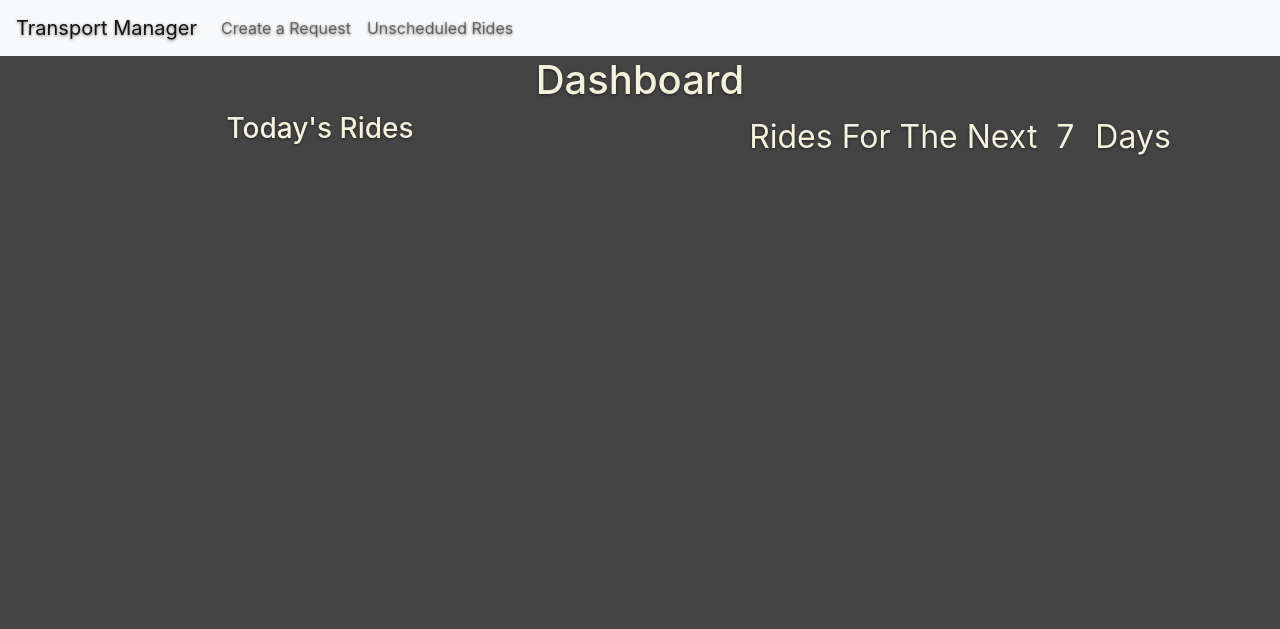
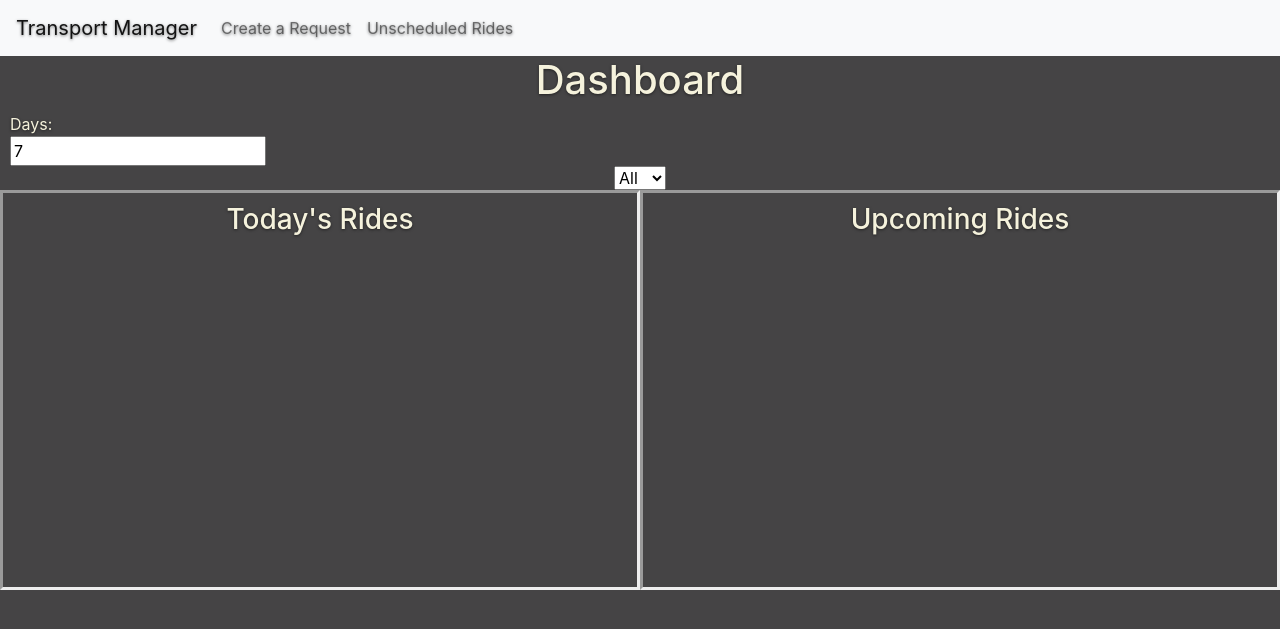
Before and after one commit to Yourcelium/Transport-Manager, a Django app: page /schedule/ in a window 1280 px wide. Shown: the top 629 px of the page. Run offline with Django 3.2, Linux system fonts and the light colour scheme; the visitor is signed in with stand-in values (Sample User, id 1); data that the repository does not hold is empty; some libraries are stand-ins or nearby versions.

Commit message:
Combined vue on dashboard, search by floor

```diff
--- a/schedule/models.py
+++ b/schedule/models.py
@@ -6,7 +6,7 @@ class Resident(models.Model):
     last_name=models.CharField(max_length=35)
     date_of_birth = models.DateField()
     medicaid_number = models.CharField(max_length=8, blank=True, null=True)
-    room_number = models.CharField(max_length=5, blank=True, null=True)
+    room_number = models.CharField(max_length=5)
     ride_to_care_eligble = models.BooleanField(default=False)
     can_transfer = models.BooleanField(default=False)
     wheelchair_van = models.BooleanField(default=True)
--- a/schedule/urls.py
+++ b/schedule/urls.py
@@ -19,7 +19,6 @@ urlpatterns = [
     path('trip/future', views.list_future_trips, name='list_future_trips'),
     path('trip/api_triplist_unscheduled', views.api_triplist_unscheduled, name='api_triplist_unscheduled'),
     path('trip/api_unscheduled', views.render_unscheduled_triplist, name='api_triplist_unscheduled'),
-
 
     #Resident
     path('resident/', views.list_residents, name='list_residents'),
--- a/schedule/views.py
+++ b/schedule/views.py
@@ -1,8 +1,11 @@
+import operator
 from django.shortcuts import render, get_object_or_404, redirect
 from django.views.generic import View, CreateView, DetailView, UpdateView, DeleteView, ListView
 from django.http import JsonResponse
+from django.db.models import Q, QuerySet
 
 from datetime import timezone, datetime, timedelta
+from functools import reduce
 
 from rest_framework import viewsets
 from rest_framework.response import Response
@@ -87,18 +90,16 @@ def render_unscheduled_triplist(request):
 # API VIEWS
 @api_view(['GET'])
 def list_today_trips(request):
-    trips = Trip.objects.filter(trip_datetime__date=datetime.today())
-    trips = TripSerializer(trips, many=True)
-    return Response(trips.data)
-
-@api_view(['GET'])
-def list_future_trips(request):
-    days = int(request.GET.get('days', 7))
-    end = datetime.today() + timedelta(days=days)
-    tomorrow = datetime.today() + timedelta(days=1)
-    trips = Trip.objects.filter(trip_datetime__date__gte=tomorrow, trip_datetime__date__lte=end)
-    trips = TripSerializer(trips, many=True)
-    return Response(trips.data)
+    floor = int(request.GET.get('floor', 0))
+    if floor == 0:
+        trips = Trip.objects.filter(trip_datetime__date=datetime.today())
+        trips = TripSerializer(trips, many=True)
+        return Response(trips.data)
+    else:
+        residents = Resident.objects.filter(room_number__startswith=floor)
+        residents = [Q(resident=resident) for resident in residents]
+        trips = Trip.objects.filter(reduce(operator.or_, residents), trip_datetime__date=datetime.today()).order_by('-trip_datetime')
+        trips = TripSerializer(trips, many=True)
 
 @api_view(['GET'])
 def api_triplist_unscheduled(request):
@@ -107,7 +108,22 @@ def api_triplist_unscheduled(request):
     trips = TripSerializer(trips, many=True)
     return Response(trips.data)
 
-
+@api_view(['GET'])
+def list_future_trips(request):
+    floor = int(request.GET.get('floor', 0))
+    days = int(request.GET.get('days', 7))
+    end = datetime.today() + timedelta(days=days)
+    tomorrow = datetime.today() + timedelta(days=1)
+    if floor == 0:
+        trips = Trip.objects.filter(trip_datetime__date__gte=tomorrow, trip_datetime__date__lte=end).order_by('-trip_datetime')
+        trips = TripSerializer(trips, many=True)
+        return Response(trips.data)
+    else:
+        residents = Resident.objects.filter(room_number__startswith=floor)
+        residents = [Q(resident=resident) for resident in residents]
+        trips = Trip.objects.filter(reduce(operator.or_, residents), trip_datetime__date__gte=tomorrow, trip_datetime__date__lte=end).order_by('-trip_datetime')
+        trips = TripSerializer(trips, many=True)
+        return Response(trips.data)
 
 
 
--- a/static/css/site.css
+++ b/static/css/site.css
@@ -156,3 +156,11 @@ body {
 .time-banner {
   font-size: 2em;
 }
+
+.trip-list-display {
+  border: 5px solid groove;
+  border-style: inset;
+  padding: 10px;
+  height: 400px;
+  overflow: scroll;
+}
--- a/static/js/dashboard/trips_future.js
+++ b/static/js/dashboard/trips_future.js
@@ -5,20 +5,21 @@ new Vue({
     data: {
         trips : [],
         days: 7,
+        floor: 0,
         loading: false,
     },
     methods: {
         getFutureTrips: function(){
             this.loading=true;
             var self = this
-            $.get('/schedule/trip/future' + '?days=' + self.days)
+            $.get('/schedule/trip/future' + '?days=' + self.days + '?floor=' + self.floor)
             .done(function(trips){
                 self.trips = trips
                 self.loading = false;
             })
         },
 
-        checkSubmit: function(event){
+        checkSubmitDays: function(event){
             if (event.code === 'Enter'){
                 this.getFutureTrips()
             }
--- a/templates/index.html
+++ b/templates/index.html
@@ -6,9 +6,9 @@
         Welcome To Your Transportation Manager
     </h2>
 
-    {% if request.user.is_athenticated %}
-    <form action="{% url 'accounts:profile' %}">
-        <input type="submit" value="Go to Your Profile">
+    {% if request.user.is_authenticated %}
+    <form action="{% url 'schedule:dashboard' %}">
+        <input type="submit" value="Go to Your Dashboard">
     </form>
 
     {% else %}
--- a/templates/schedule/dashboard.html
+++ b/templates/schedule/dashboard.html
@@ -4,34 +4,46 @@
 {% block content %}
 {% if request.user.is_authenticated %}
 <h1>Dashboard</h1>
+<div id="dashboard">
+    <div class="control-pannel">
+        <div class="time-input input">
+        Days: <input type="text" v-model="days" v-on:keypress="checkSubmitDays">
+        </div>
+        <div class="floor-input input">
+            <select name="floor" v-model="floor">
+                <option value="0">All</option>
+                <option value="2">2nd</option>
+                <option value="3">3rd</option>
+                <option value="4">4th</option>
+                <option value="5">5th</option>
+            </select>
+        </div>
+    </div>
+
     <div class="display-content">
-    <div v-cloak id="trips-today">
+        <div v-cloak id="trips-today" class="trip-list-display">
             <h3>Today&#39;s Rides</h3>
-        <div v-for="trip in trips">
+            <div v-for="trip in todayTrips">
                 <div class="trip-display">
                     <a class="trip-link" v-bind:href="'trip/detail/' + trip.id"> [[trip.resident.first_name]] [[trip.resident.last_name]] going to [[trip.destination.name]] at [[trip.trip_datetime]]</a>
                 </div>
             </div>
 
         </div>
-
-    <div v-cloak id="trips-future">
-        <div class="time-banner">
-            <span>
-                Rides For The Next
-            </span>
-            <input type="text" id="#days" v-model="days" v-on:keypress="checkSubmit" class="time-input">
-            <span>Days</span>
-        </div>
-        <div v-for="trip in trips">
+        <div class="trip-list-display">
+            <div v-cloak id="trips-future" >
+                <h3>Upcoming Rides</h3>
+                <div v-for="trip in futureTrips">
                     <div class="trip-display">
                         <a class="trip-link" v-bind:href="'trip/detail/' + trip.id"> [[trip.resident.first_name]] [[trip.resident.last_name]] going to [[trip.destination.name]] at [[trip.trip_datetime]]</a>
                     </div>
                 </div>
 
             </div>
+        </div>
 
 
+    </div>
 </div>
 
 {% endif %}
@@ -40,6 +52,5 @@
 
 {% block scripts %}
 <script src="{% static 'js/dashboard/dashboard.js' %}"></script>
-<script src="{% static 'js/dashboard/trips_future.js' %}"></script>
 
 {% endblock scripts %}
--- a/transportmanager/settings.py
+++ b/transportmanager/settings.py
@@ -125,3 +125,5 @@ STATIC_URL = '/static/'
 STATICFILES_DIRS = [
     os.path.join(BASE_DIR, 'static')
 ]
+
+LOGIN_REDIRECT_URL = '/schedule/'
```
Also changed, not shown: static/js/dashboard/dashboard.js (+23 -4 lines), schedule/migrations/0010_auto_20180506_2050.py (added), 1 other file. Lines whose indentation alone changed are shown as unchanged.
